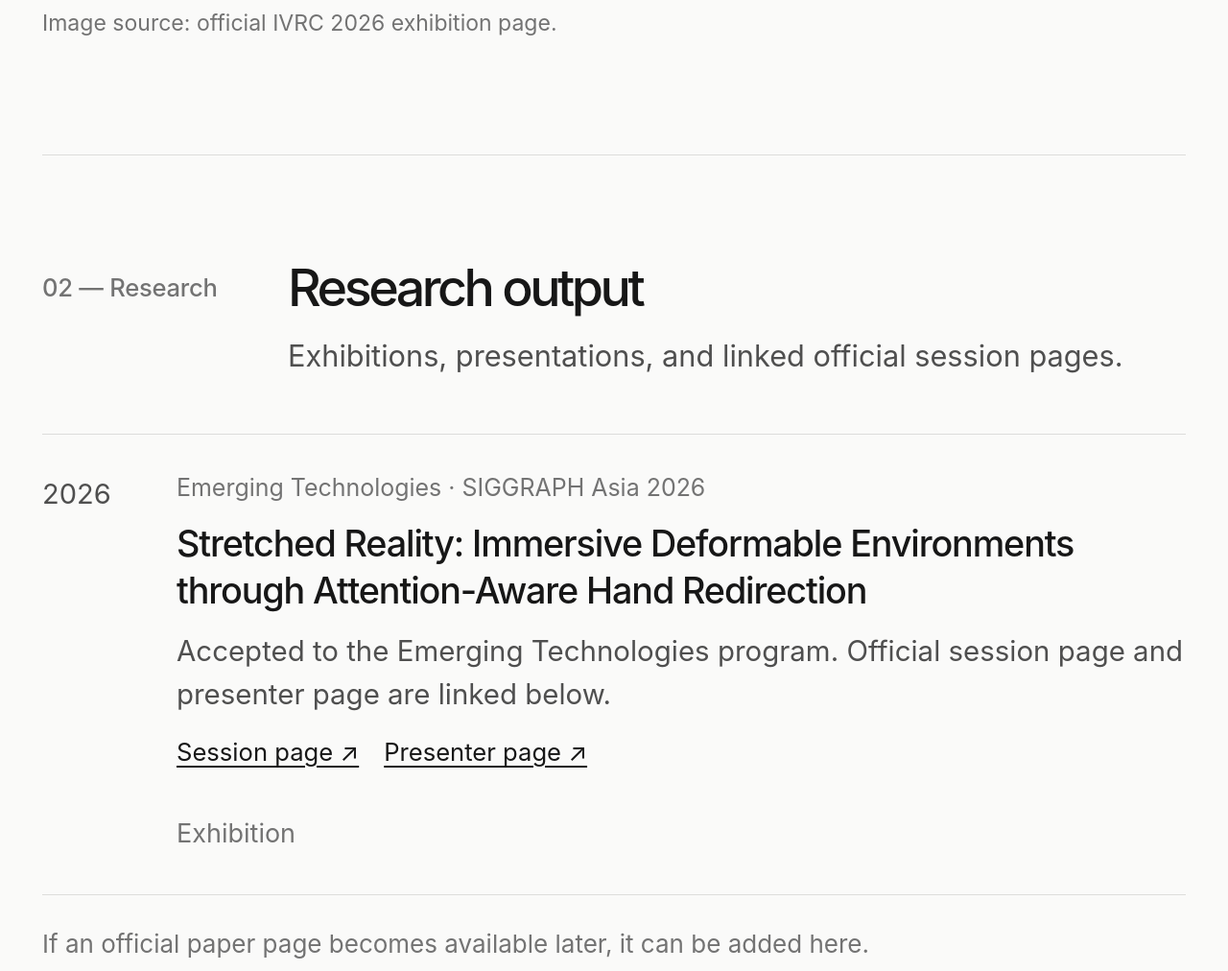
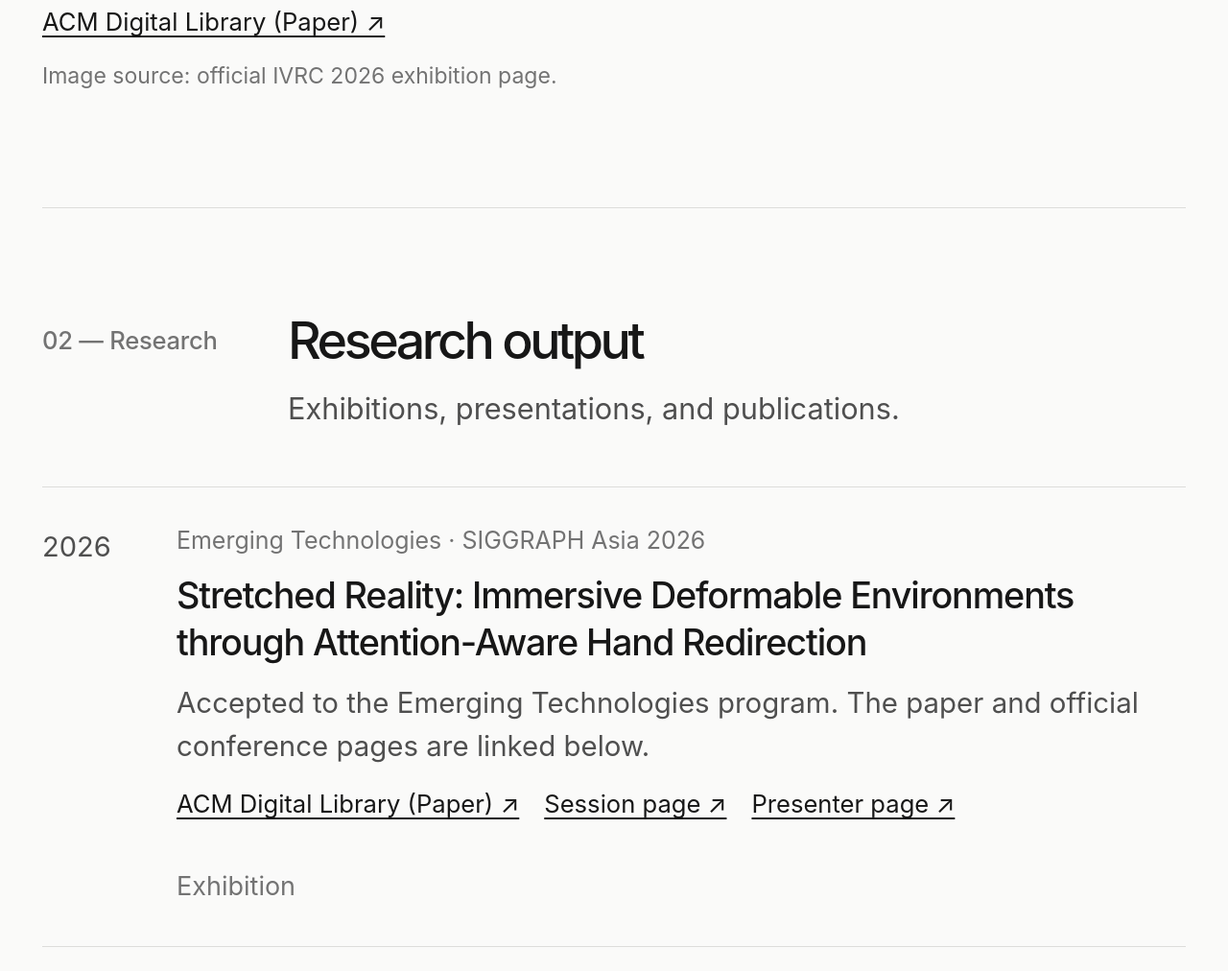
Before and after one commit to yuyakato2365/yuyakato2365.github.io, a plain HTML site: page index.html in a window 1280 px wide. Shown: the part 2928-3940 px from the top of the page at 96% size. Drawn offline with Linux system fonts and the light colour scheme.

Commit message:
Add ACM paper link for Stretched Reality

```diff
--- a/index.html
+++ b/index.html
@@ -75,6 +75,7 @@
             <ul class="inline-links" aria-label="Stretched Reality official links">
               <li><a href="https://ivrc.net/2026/exhibition/" rel="noopener noreferrer" target="_blank">IVRC 2026 project page ↗</a></li>
               <li><a href="https://sa2026.conference-schedule.org/presentation/?id=emt_135&sess=sess276" rel="noopener noreferrer" target="_blank">SIGGRAPH Asia 2026 session ↗</a></li>
+              <li><a href="https://dl.acm.org/doi/10.1145/3829251.3839418" rel="noopener noreferrer" target="_blank">ACM Digital Library (Paper) ↗</a></li>
             </ul>
             <p class="project-note">Image source: official IVRC 2026 exhibition page.</p>
           </article>
@@ -86,7 +87,7 @@
           <p class="section-kicker">02 — Research</p>
           <div>
             <h2 id="research-title">Research output</h2>
-            <p class="section-intro">Exhibitions, presentations, and linked official session pages.</p>
+            <p class="section-intro">Exhibitions, presentations, and publications.</p>
           </div>
         </div>
         <div class="section-body">
@@ -96,8 +97,9 @@
               <div class="output-detail">
                 <div class="output-type">Emerging Technologies · SIGGRAPH Asia 2026</div>
                 <h3><a href="https://sa2026.conference-schedule.org/presentation/?id=emt_135&sess=sess276" rel="noopener noreferrer" target="_blank">Stretched Reality: Immersive Deformable Environments through Attention-Aware Hand Redirection</a></h3>
-                <p>Accepted to the Emerging Technologies program. Official session page and presenter page are linked below.</p>
+                <p>Accepted to the Emerging Technologies program. The paper and official conference pages are linked below.</p>
                 <ul class="inline-links inline-links--research" aria-label="SIGGRAPH Asia links">
+                  <li><a href="https://dl.acm.org/doi/10.1145/3829251.3839418" rel="noopener noreferrer" target="_blank">ACM Digital Library (Paper) ↗</a></li>
                   <li><a href="https://sa2026.conference-schedule.org/presentation/?id=emt_135&sess=sess276" rel="noopener noreferrer" target="_blank">Session page ↗</a></li>
                   <li><a href="https://sa2026.conference-schedule.org/presenter/?uid=795024" rel="noopener noreferrer" target="_blank">Presenter page ↗</a></li>
                 </ul>
@@ -105,7 +107,6 @@
               <span class="output-status">Exhibition</span>
             </article>
           </div>
-          <p class="output-footnote">If an official paper page becomes available later, it can be added here.</p>
         </div>
       </section>
     </main>
```
